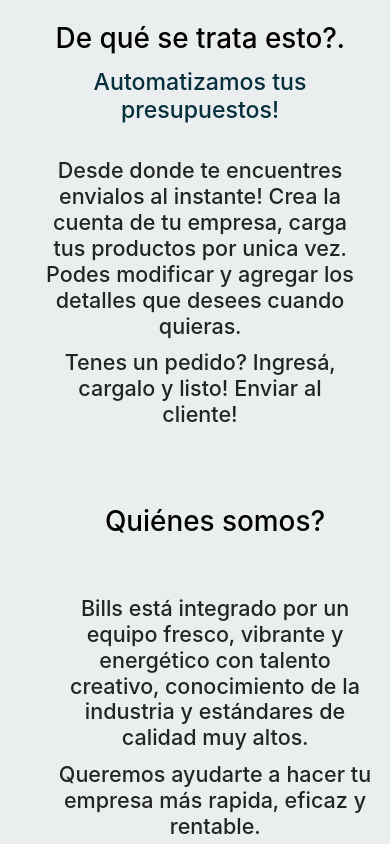
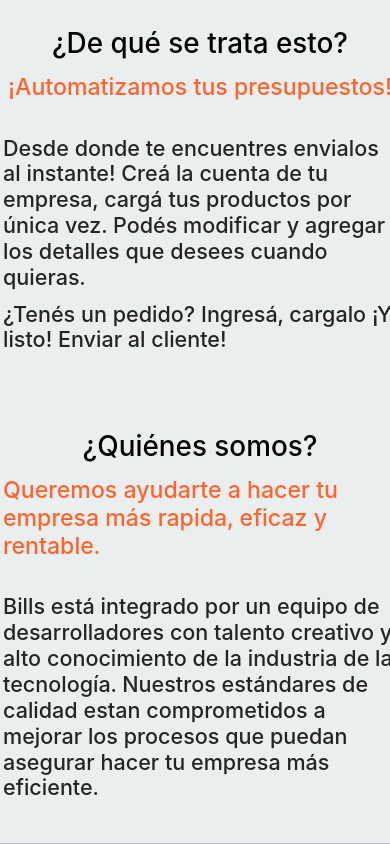
Before and after one commit to LauraOtz/Bills-frontend, a React (Create React App) app: page /login in a window 390 px wide. Shown: the part 1280-2124 px from the top of the page. Built offline with nearby package versions, Linux system fonts and the light colour scheme; the HTML template or start-up script is replaced by a standard one; a web font is replaced by a local one.

Commit message:
about responsive

```diff
--- /dev/null
+++ b/src/pages/login/AboutUs.css
@@ -0,0 +1,72 @@
+.about {
+    justify-content: center;
+    display: -ms-flex;
+    display: -webkit-flex;
+    display: flex;
+    justify-content: space-between;
+
+
+
+    text-align:left;
+
+    padding: 10px;
+  }
+
+@media only screen and (max-width: 600px) {
+    .about{
+        display: flex;
+        align-items: center;
+    margin: 5px;
+
+    }
+
+       }
+
+
+
+
+       /* @media  screen and (Max-width:700px) and (Min-width:520px){
+  .about {
+
+    justify-content: center;
+    display: -ms-flex;
+    display: -webkit-flex;
+
+
+
+       }
+    } */
+    /* @media only screen and (min-width: 600px) {
+
+    } */
+
+
+
+
+    h3.hA{
+        display: flex;
+        justify-content: center;
+        color: #fe642c !important;
+
+    }
+
+    @media only screen and (min-width: 600px){
+        .colAb{
+            width: 50%;
+            padding: 20px;
+        }
+
+    }
+
+    @media only screen and (max-width: 600px){
+        .colAb{
+            width:100%
+         }
+       }
+
+       @media only screen and (max-width: 280px){
+.hA{
+    display: flex;
+    justify-content: center;
+}
+       }
--- a/src/pages/login/AboutUs.jsx
+++ b/src/pages/login/AboutUs.jsx
@@ -1,57 +1,48 @@
 import React from "react";
 import { Row, Col } from "react-bootstrap";
-import "../home/home.css";
+import "../login/AboutUs.css";
 
 function AboutUs() {
   return (
-    <div className="about  text-dark">
-      <Row className="aboutrow">
-        <Col className="text-dark">
-
-
-    <div className="divArriba">
-
-      <h1>De qué se trata esto?.</h1>
-      <h3>Automatizamos tus presupuestos!</h3>
+    <Row className="abC">
+      <div className="about">
+        <Col className="col colAb">
+          <div className="text">
+            <h1>¿De qué se trata esto?</h1>
+            <h3 className="hA">¡Automatizamos tus presupuestos!</h3>
             <br />
             <h4>
-      Desde donde te encuentres envialos al instante!
-      Crea la cuenta de tu empresa, carga tus productos por unica vez. Podes modificar y agregar los detalles que desees cuando quieras.
+              Desde donde te encuentres envialos al instante! Creá la cuenta de
+              tu empresa, cargá tus productos por única vez. Podés modificar y
+              agregar los detalles que desees cuando quieras.
             </h4>
             <h4>
-      Tenes un pedido? Ingresá, cargalo y listo! Enviar al cliente!
+              ¿Tenés un pedido? Ingresá, cargalo ¡Y listo! Enviar al cliente!
             </h4>
-
           </div>
         </Col>
-
 
         <br />
         <br />
         <br />
-      <Col className="text-dark">
-
-    <div className="divAbajo">
-
-      <h1>Quiénes somos?</h1>
-      <br />
+        <Col className="col colAb">
+          <div>
+            <h1>¿Quiénes somos?</h1>
+            <h3 className="hA">
+              Queremos ayudarte a hacer tu empresa más rapida, eficaz y
+              rentable.
+            </h3>
             <br />
             <h4>
-        Bills está integrado por un equipo fresco, vibrante y energético con
-        talento creativo, conocimiento de la industria y estándares de calidad
-        muy altos.
+              Bills está integrado por un equipo de desarrolladores con talento
+              creativo y alto conocimiento de la industria de la tecnología.
+              Nuestros estándares de calidad estan comprometidos a mejorar los
+              procesos que puedan asegurar hacer tu empresa más eficiente.
             </h4>
-      <h4>
-        Queremos ayudarte a hacer tu empresa más rapida, eficaz y rentable.
-      </h4>
-
           </div>
-
         </Col>
+      </div>
     </Row>
-
-
-    </div>
   );
 }
 export default AboutUs;
```
Lines whose indentation alone changed are shown as unchanged.
